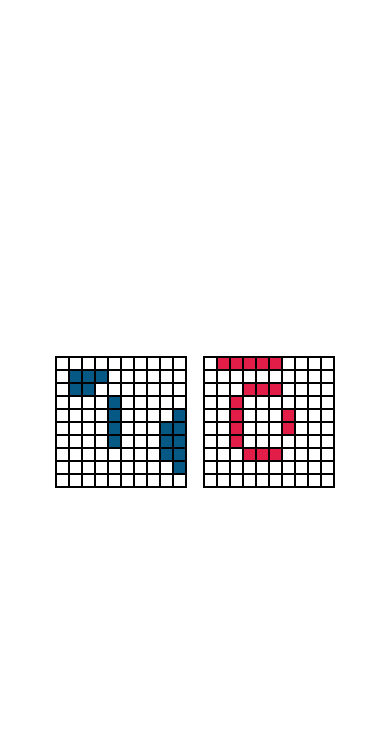
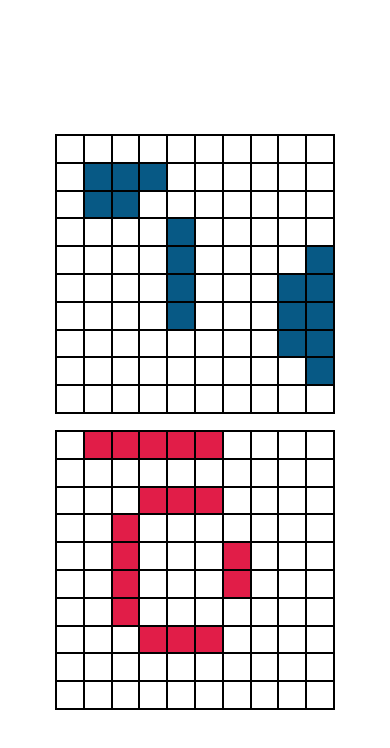
Before and after one commit to OndraSvec/battleship, a website built with Vite: page index.html in a window 390 px wide. Built offline with nearby package versions, Linux system fonts and the light colour scheme.

Commit message:
Add small screen boards display media query

```diff
--- a/public/styles/style.css
+++ b/public/styles/style.css
@@ -68,3 +68,10 @@
   cursor: pointer;
   background-color: var(--cell-ship-dark);
 }
+
+@media screen and (max-width: 900px) {
+  #Gameboards {
+    flex-direction: column;
+    justify-content: center;
+  }
+}
```
